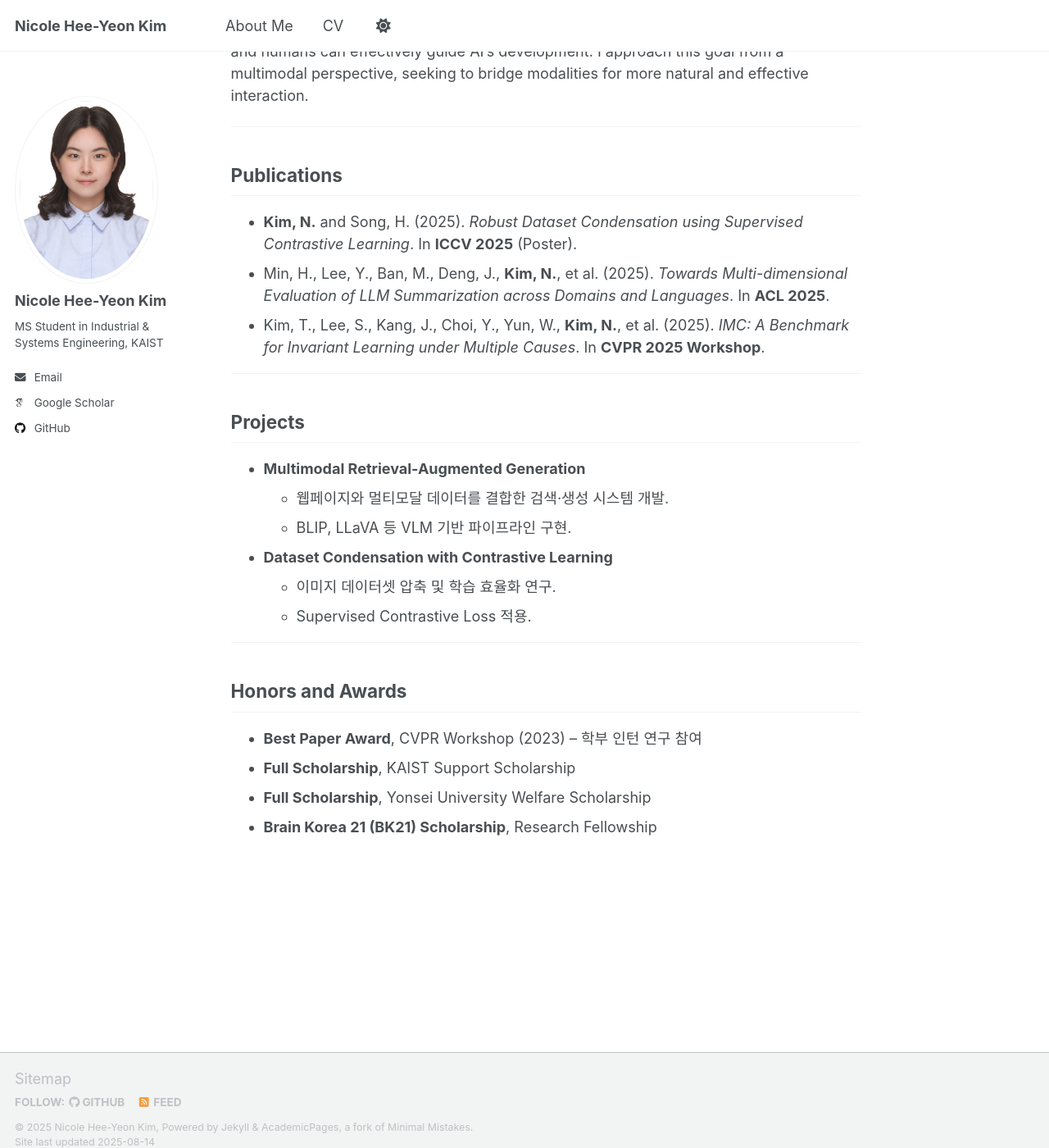
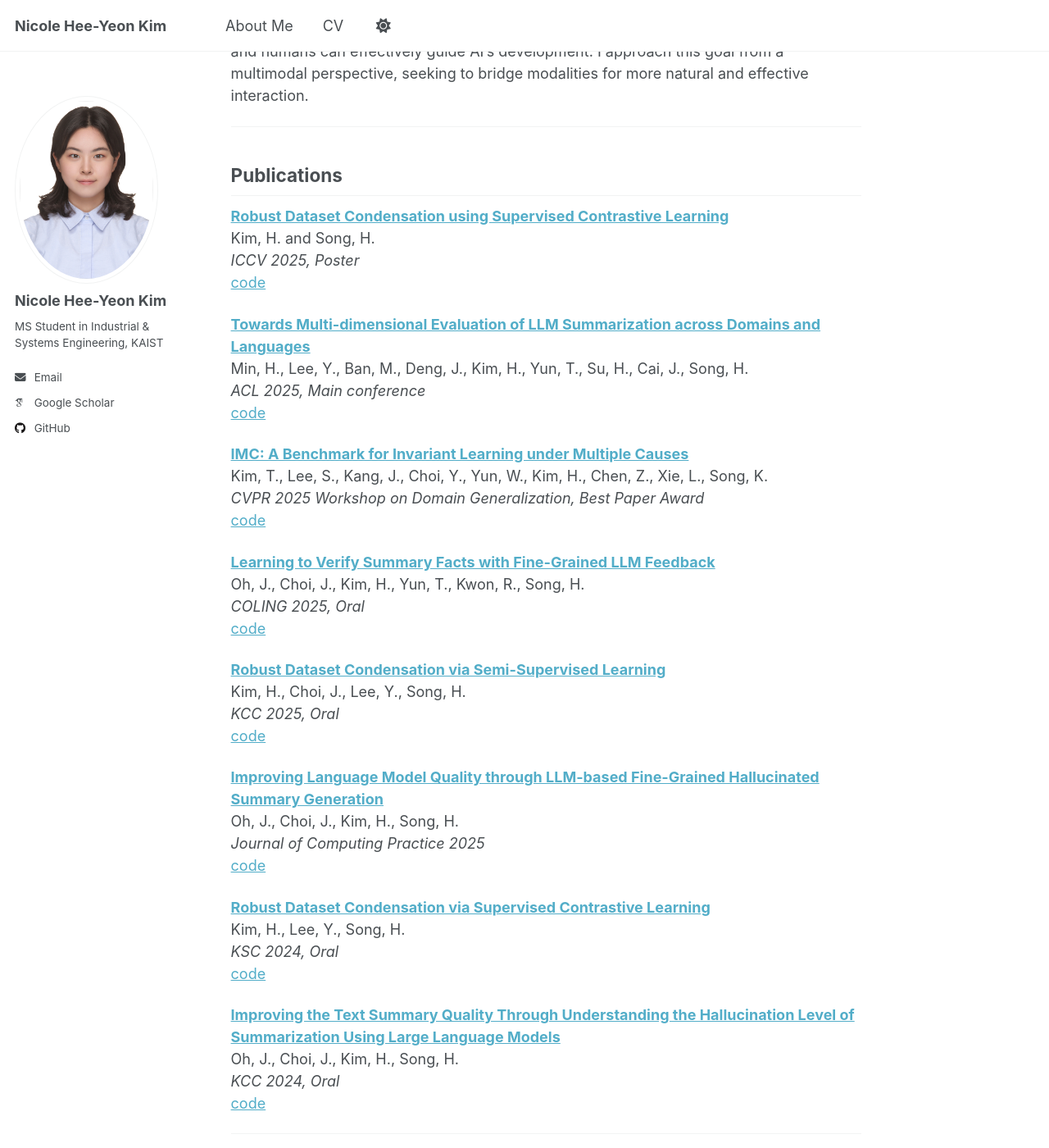
Before and after one commit to Nicole-Hee-Yeon-Kim/Nicole-Hee-Yeon-Kim.github.io, a Jekyll site: the page built from _pages/about.md, in a window 1280 px wide and 1400 px high, scrolled down 330 px. Shown: the whole window at 82% size. Built offline with Jekyll 4.4.1, drawn with Linux system fonts in a browser that asks for light colours; some web fonts are replaced; a script that is not in the unit is left out.

Commit message:
Update about.md

```diff
--- a/_pages/about.md
+++ b/_pages/about.md
@@ -15,9 +15,45 @@ My research focuses on enhancing multimodal large language models (LLMs) and vis
 
 ## Publications
 
-- **Kim, N.** and Song, H. (2025). *Robust Dataset Condensation using Supervised Contrastive Learning*. In **ICCV 2025** (Poster).
-- Min, H., Lee, Y., Ban, M., Deng, J., **Kim, N.**, et al. (2025). *Towards Multi-dimensional Evaluation of LLM Summarization across Domains and Languages*. In **ACL 2025**.
-- Kim, T., Lee, S., Kang, J., Choi, Y., Yun, W., **Kim, N.**, et al. (2025). *IMC: A Benchmark for Invariant Learning under Multiple Causes*. In **CVPR 2025 Workshop**.
+[**Robust Dataset Condensation using Supervised Contrastive Learning**](LINK_TO_PAPER)
+Kim, H. and Song, H.
+*ICCV 2025, Poster*
+[code](LINK_TO_CODE)
+
+[**Towards Multi-dimensional Evaluation of LLM Summarization across Domains and Languages**](LINK_TO_PAPER)
+Min, H., Lee, Y., Ban, M., Deng, J., Kim, H., Yun, T., Su, H., Cai, J., Song, H.
+*ACL 2025, Main conference*
+[code](LINK_TO_CODE)
+
+[**IMC: A Benchmark for Invariant Learning under Multiple Causes**](LINK_TO_PAPER)
+Kim, T., Lee, S., Kang, J., Choi, Y., Yun, W., Kim, H., Chen, Z., Xie, L., Song, K.
+*CVPR 2025 Workshop on Domain Generalization, Best Paper Award*
+[code](LINK_TO_CODE)
+
+[**Learning to Verify Summary Facts with Fine-Grained LLM Feedback**](LINK_TO_PAPER)
+Oh, J., Choi, J., Kim, H., Yun, T., Kwon, R., Song, H.
+*COLING 2025, Oral*
+[code](LINK_TO_CODE)
+
+[**Robust Dataset Condensation via Semi-Supervised Learning**](LINK_TO_PAPER)
+Kim, H., Choi, J., Lee, Y., Song, H.
+*KCC 2025, Oral*
+[code](LINK_TO_CODE)
+
+[**Improving Language Model Quality through LLM-based Fine-Grained Hallucinated Summary Generation**](LINK_TO_PAPER)
+Oh, J., Choi, J., Kim, H., Song, H.
+*Journal of Computing Practice 2025*
+[code](LINK_TO_CODE)
+
+[**Robust Dataset Condensation via Supervised Contrastive Learning**](LINK_TO_PAPER)
+Kim, H., Lee, Y., Song, H.
+*KSC 2024, Oral*
+[code](LINK_TO_CODE)
+
+[**Improving the Text Summary Quality Through Understanding the Hallucination Level of Summarization Using Large Language Models**](LINK_TO_PAPER)
+Oh, J., Choi, J., Kim, H., Song, H.
+*KCC 2024, Oral*
+[code](LINK_TO_CODE)
 
 ---
 
```
